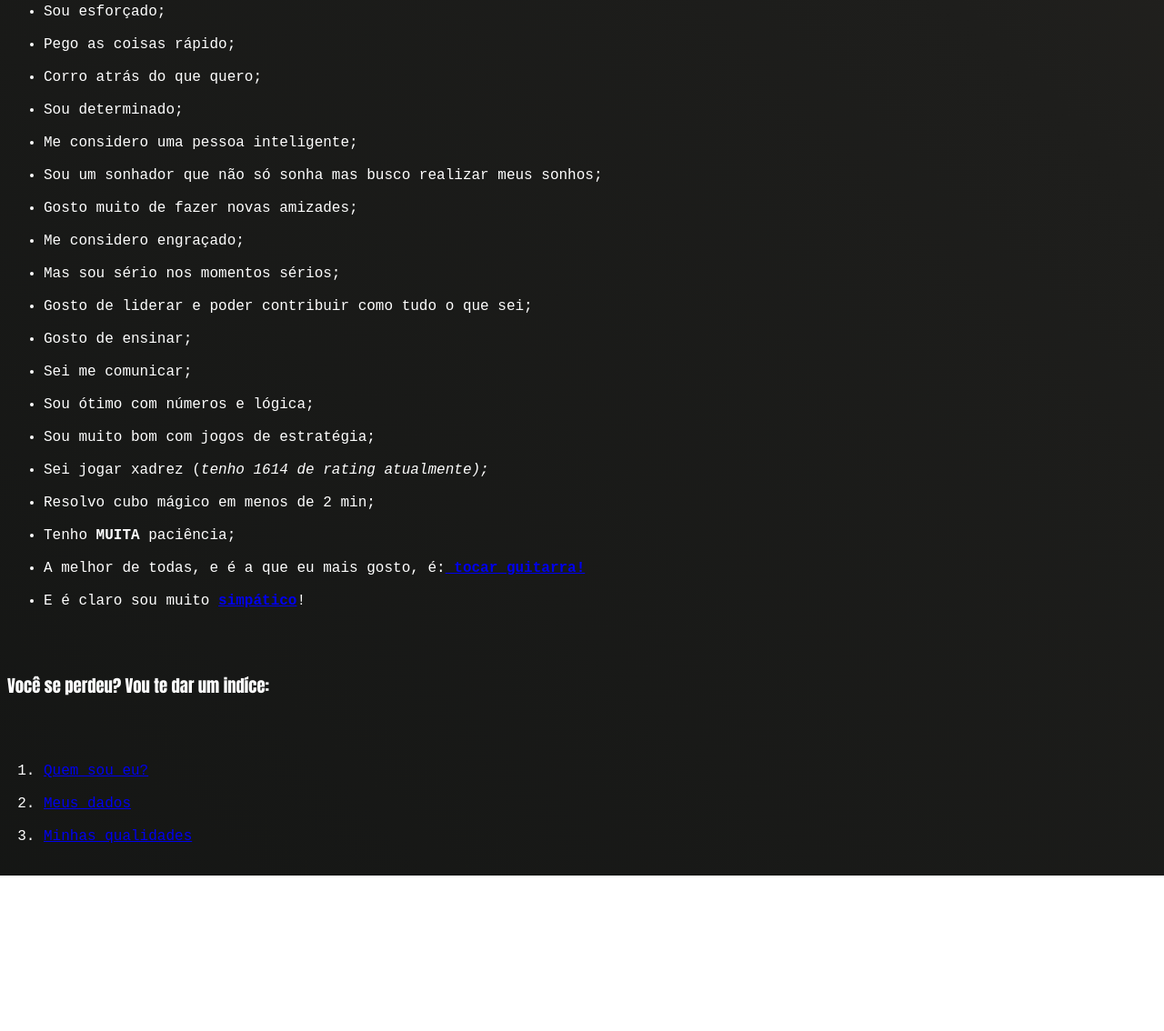
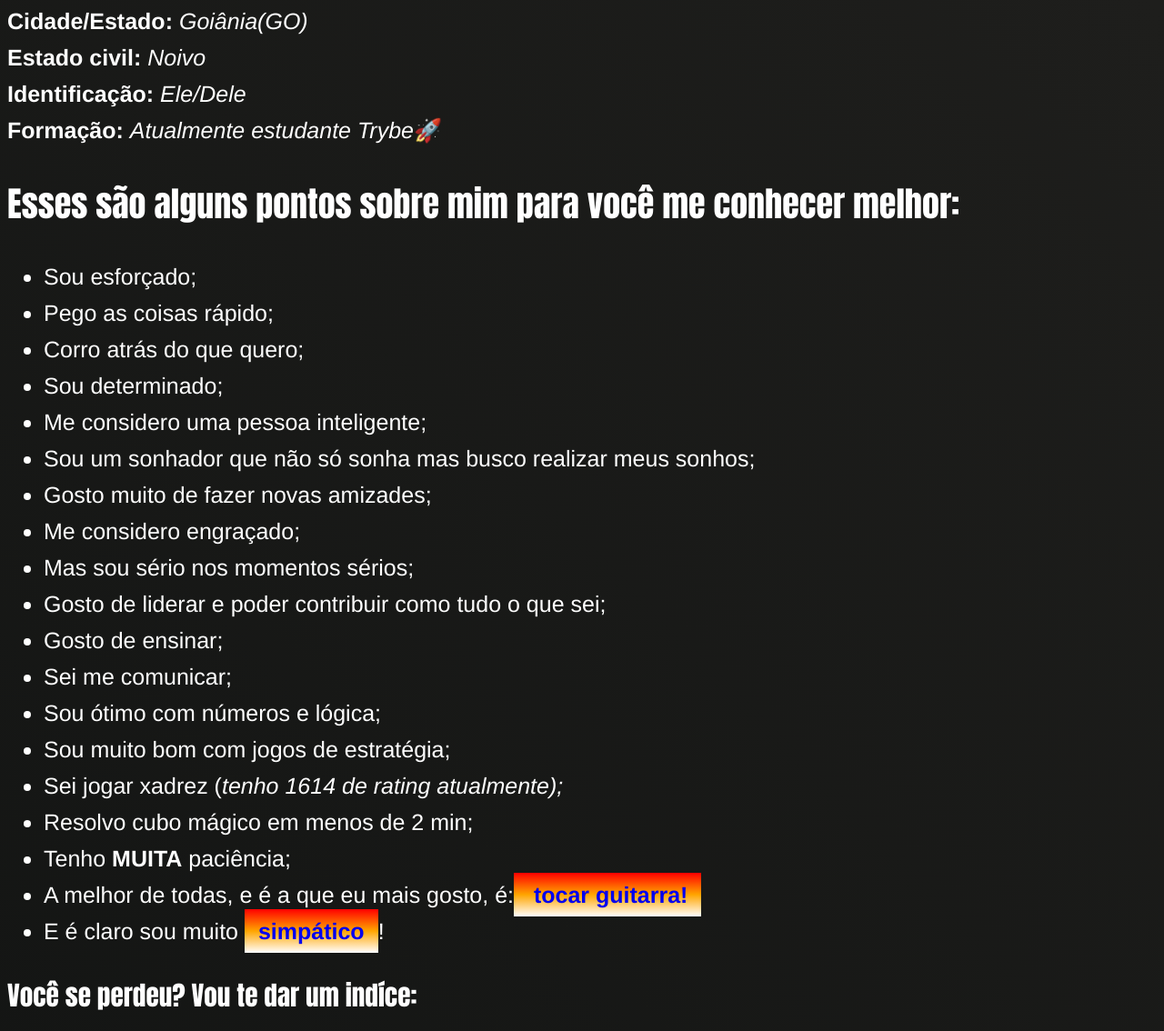
Before and after one commit to Paludio/Paludio.github.io, a plain HTML site: page index.html in a window 1280 px wide. Shown: the part 368-1502 px from the top of the page at 91% size. Before the commit the page ends 1331 px from the top, so only its background shows below. Drawn offline with Linux system fonts and the light colour scheme.

Commit message:
ateraçao de estilo nos links e foto

```diff
--- a/index.html
+++ b/index.html
@@ -8,7 +8,7 @@
 
 </head>
 
-<body class="gradient">
+<body class ="gradient">
 
     <h1 class="titles" id="pablo">Prazer eu sou o Pablo Souza Peixoto</h1>
     <img id="foto"src="./imagens/profile-image" alt="Foto do Pablo sorrindo" width="500px">
@@ -21,63 +21,44 @@
         <strong>Cidade/Estado:</strong> <em>Goiânia(GO)</em><br>
         <strong>Estado civil:</strong> <em>Noivo</em><br>
         <strong>Identificação:</strong> <em>Ele/Dele</em><br>
-        <strong>Formação:</strong> <em>Atualmente estudante Trybe</em><span>🚀</span>
+        <strong>Formação:</strong> <em>Atualmente estudante Trybe</em><span>🚀</span><br>
     </p>
 
     <h2 class="titles" id="qualidades">Esses são alguns pontos sobre mim para você me conhecer melhor:</h2>
 
     <ul id="paragraph">
         <li>Sou esforçado;</li>
-        <br>
         <li>Pego as coisas rápido;</li>
-        <br>
         <li>Corro atrás do que quero;</li>
-        <br>
         <li>Sou determinado;</li>
-        <br>
         <li>Me considero uma pessoa inteligente;</li>
-        <br>
         <li>Sou um sonhador que não só sonha mas busco realizar meus sonhos;</li>
-        <br>
         <li>Gosto muito de fazer novas amizades;</li>
-        <br>
         <li>Me considero engraçado;</li>
-        <br>
         <li>Mas sou sério nos momentos sérios;</li>
-        <br>
         <li>Gosto de liderar e poder contribuir como tudo o que sei;</li>
-        <br>
         <li>Gosto de ensinar;</li>
-        <br>
         <li>Sei me comunicar;</li>
-        <br>
         <li>Sou ótimo com números e lógica;</li>
-        <br>
         <li>Sou muito bom com jogos de estratégia;</li>
-        <br>
         <li>Sei jogar xadrez (<em>tenho 1614 de rating atualmente);</em></li>
-        <br>
         <li>Resolvo cubo mágico em menos de 2 min;</li>
-        <br>
         <li>Tenho <strong>MUITA</strong> paciência;</li>
-        <br>
-        <li>A melhor de todas, e é a que eu mais gosto, é:<strong><a href="https://www.instagram.com/reel/CaTRPZfMvTu/?utm_source=ig_web_copy_link" target="_blank">
+        <li>A melhor de todas, e é a que eu mais gosto, é:<strong><a class="link"  href="https://www.instagram.com/reel/CaTRPZfMvTu/?utm_source=ig_web_copy_link" target="_blank">
         tocar guitarra!</a></strong></li>
-        <br>
-        <li>E é claro sou muito <strong><a href="#foto">simpático</a></strong>!</li>
+        <li>E é claro sou muito <strong><a class="link" href="#foto">simpático</a></strong>!</li>
     </ul>
-<br>
-<br>
+
+
     <h3 class="titles">Você se perdeu? Vou te dar um indíce: </h3>
-<br>
-<br>
+
     <ol id="paragraph">
-        <li><a href="#pablo">Quem sou eu?</a></li>
-        <br>
-        <li><a href="#dados">Meus dados</a></li>
-        <br>
-        <li><a href="#qualidades">Minhas qualidades</a></li>
-        <br>
+        <li><a class="link" href="#pablo">Quem sou eu?</a></li>
+
+        <li><a class="link" href="#dados">Meus dados</a></li>
+
+        <li><a class="link" href="#qualidades">Minhas qualidades</a></li>
+
     </ol>
 
 </body>
--- a/style.css
+++ b/style.css
@@ -1,16 +1,31 @@
+body {
+    font-size: 25px;
+    color: rgb(255, 255, 255)
+}
 
-body {
-    text-decoration: solid;
-    color: white
+h1 {
+    text-align: left;
+}
+
+img {
+    border-radius: 100%;
+}
+
+h2{
+    font-size: 38px;
+}
+
+p {
+    line-height: 40px;
+}
+
+ul {
+    font-family: 'Lucida Sans', 'Lucida Sans Regular', 'Lucida Grande', 'Lucida Sans Unicode', Geneva, Verdana, sans-serif;
+    line-height: 40px;
 }
 
 
-ul {
-    font-family: 'Lucida Sans', 'Lucida Sans Regular', 'Lucida Grande', 'Lucida Sans Unicode', Geneva, Verdana, sans-serif;
-}
-
 .titles {
-    text-decoration: double;
     font-family: Impact, Haettenschweiler, 'Arial Narrow Bold', sans-serif;
 }
 
@@ -33,5 +48,11 @@ ul {
 }
 
 #paragraph {
-    font-family: 'Courier New', Courier, monospace;
+    font-family: helvetica, sans-serif;
 }
+
+.link {
+    text-decoration: none;
+    background: linear-gradient( red, orange,white);
+    padding: 10px 15px;
+}
```
